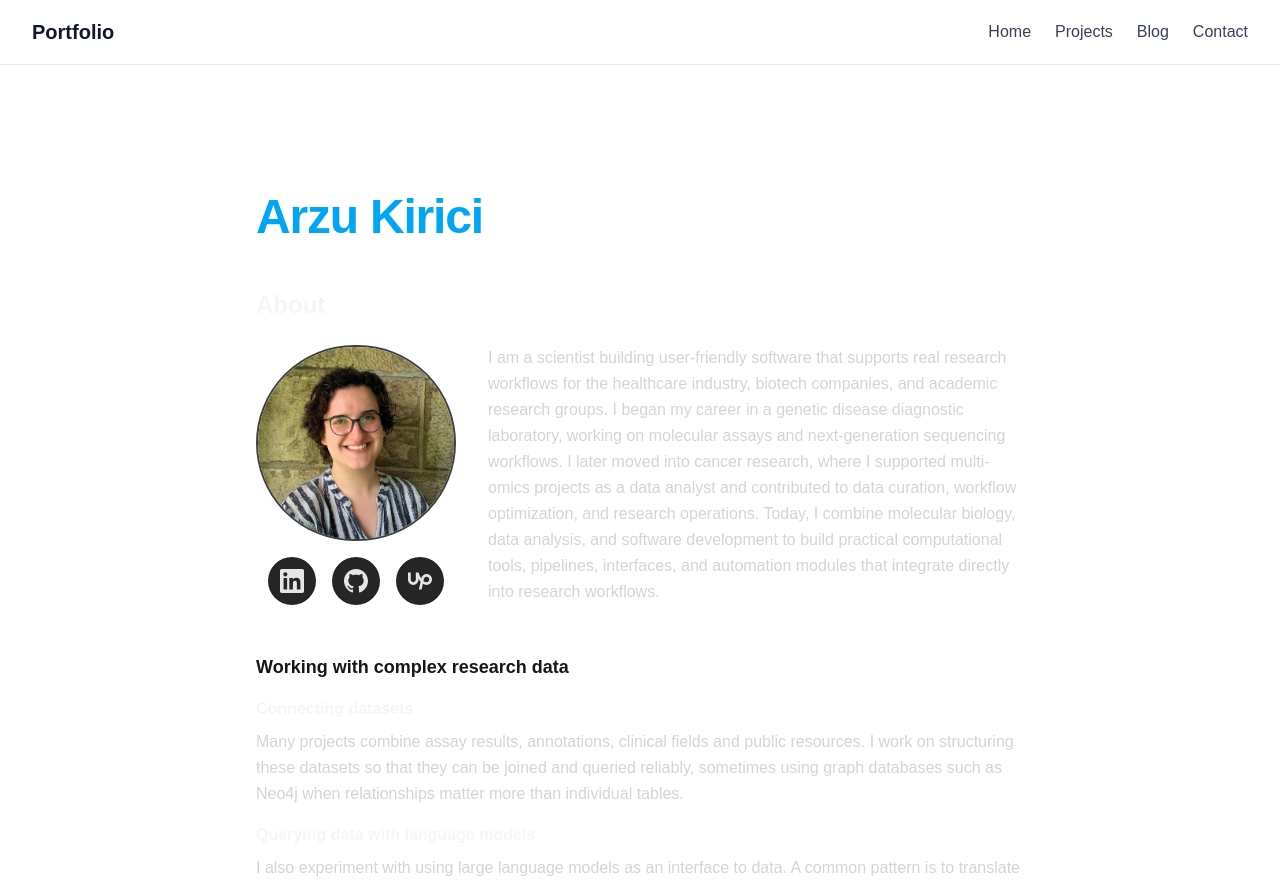
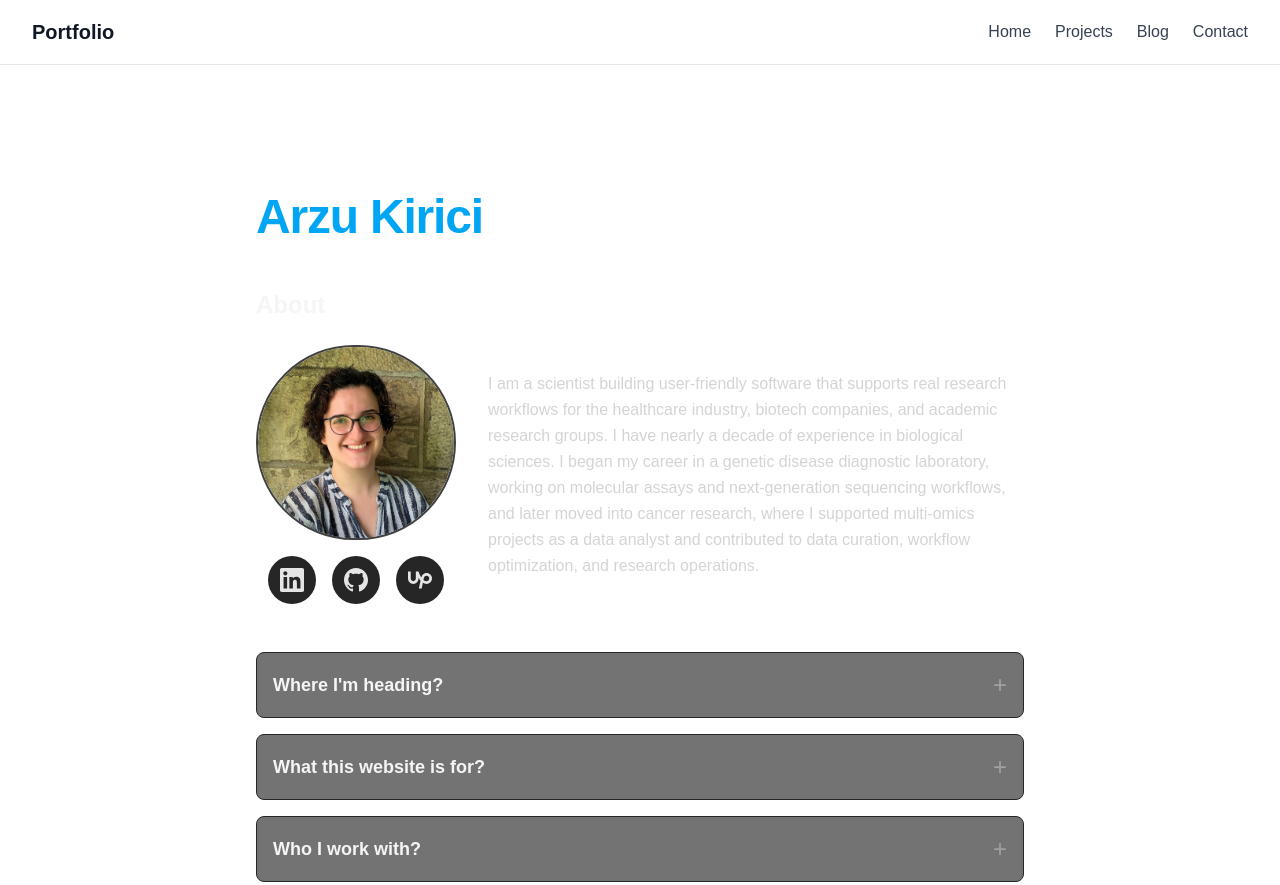
Before and after one commit to agkirici/agkirici.github.io, a Next.js app: page / in a window 1280 px wide. Shown: the top 885 px of the page. Built offline with nearby package versions, Linux system fonts and the light colour scheme.

Commit message:
Update 'Where I'm heading?' accordion content with new detailed text

```diff
--- a/app/page.tsx
+++ b/app/page.tsx
@@ -125,37 +125,12 @@ export default function HomePage() {
               <p className="text-neutral-300 leading-relaxed">
                 I am a scientist building user-friendly software that supports real
                 research workflows for the healthcare industry, biotech companies,
-                and academic research groups. I began my career in a genetic disease diagnostic laboratory, working on molecular assays and next-generation sequencing workflows.
-                I later moved into cancer research, where I supported multi-omics projects as a data analyst and contributed to data curation, workflow optimization, and research operations.
-                Today, I combine molecular biology, data analysis, and software development to build practical computational tools, pipelines,
-                interfaces, and automation modules that integrate directly into research workflows.
+                and academic research groups. I have nearly a decade of experience in biological sciences.
+                I began my career in a genetic disease diagnostic laboratory, working on molecular assays and next-generation
+                sequencing workflows, and later moved into cancer research, where I supported multi-omics projects as a data analyst and
+                contributed to data curation, workflow optimization, and research operations.
               </p>
             </div>
-          </div>
-        </section>
-
-        {/* Data & tooling */}
-        <section className="space-y-4">
-          <h3 className="text-lg font-semibold">Working with complex research data</h3>
-
-          <div className="space-y-2 text-neutral-300">
-            <h4 className="font-semibold text-neutral-100">Connecting datasets</h4>
-            <p className="leading-relaxed">
-              Many projects combine assay results, annotations, clinical fields and public
-              resources. I work on structuring these datasets so that they can be joined and
-              queried reliably, sometimes using graph databases such as Neo4j when relationships
-              matter more than individual tables.
-            </p>
-          </div>
-
-          <div className="space-y-2 text-neutral-300">
-            <h4 className="font-semibold text-neutral-100">Querying data with language models</h4>
-            <p className="leading-relaxed">
-              I also experiment with using large language models as an interface to data.
-              A common pattern is to translate plain English questions into a query language
-              like Cypher or SQL so that biologists can explore their data without writing
-              code, while still keeping the underlying schemas and constraints explicit.
-            </p>
           </div>
         </section>
 
@@ -164,17 +139,44 @@ export default function HomePage() {
           {/* Where I'm heading */}
           <Accordion title="Where I'm heading?">
             <p className="leading-relaxed">
-              I&apos;m on bioinformatics software development, building tools that sit between data analysis and practical research workflows.
-              I work with Python for data processing, and TypeScript/React for full-stack applications,
-              using frameworks that let me develop clean, reliable interfaces. I work with tools like Scanpy for single-cell and spatial data,
-              and I write both backend and frontend logic depending on what a project requires.
+              I&apos;m focusing on bioinformatics software development — building tools that sit between experimental biology and practical computation. My goal is to bridge the gap between scientists who understand biological problems and the software that needs to support their workflows.
+            </p>
+
+            <p className="leading-relaxed">
+              Most researchers are not programmers, and they shouldn&apos;t need to be.
+            </p>
+
+            <p className="leading-relaxed">
+              I help by translating biological or clinical questions into tools, pipelines, and interfaces that actually work in real research settings — without requiring scientists to write code, debug scripts, or manage complex data formats.
+            </p>
+
+            <p className="leading-relaxed">
+              I design solutions that allow researchers to:
             </p>
 
             <ul className="list-disc pl-5 space-y-1">
-              <li>Software platforms for clinical and healthcare data workflows</li>
-              <li>Analysis tools for single-cell and spatial-omics</li>
-              <li>Dashboards, internal tools, and automation pipelines for biotech teams</li>
+              <li>organize and clean messy datasets</li>
+              <li>automate repetitive tasks</li>
+              <li>run reproducible single-cell, spatial-omics, or clinical analyses</li>
+              <li>interact with their data through simple, intuitive interfaces</li>
+              <li>offload the computational layer and focus on the science</li>
             </ul>
+
+            <p className="leading-relaxed mt-4">
+              <strong>Technically, here is what I work with:</strong>
+            </p>
+
+            <p className="leading-relaxed">
+              I work on bioinformatics software development, building tools that sit between data analysis and practical research workflows.
+            </p>
+
+            <p className="leading-relaxed">
+              I use Python for data processing and TypeScript/React for full-stack applications, using frameworks that let me develop clean, reliable interfaces.
+            </p>
+
+            <p className="leading-relaxed">
+              I work with tools like Scanpy for single-cell and spatial data, and I write both backend and frontend logic depending on what a project requires.
+            </p>
           </Accordion>
 
           {/* What this website is for */}
```
